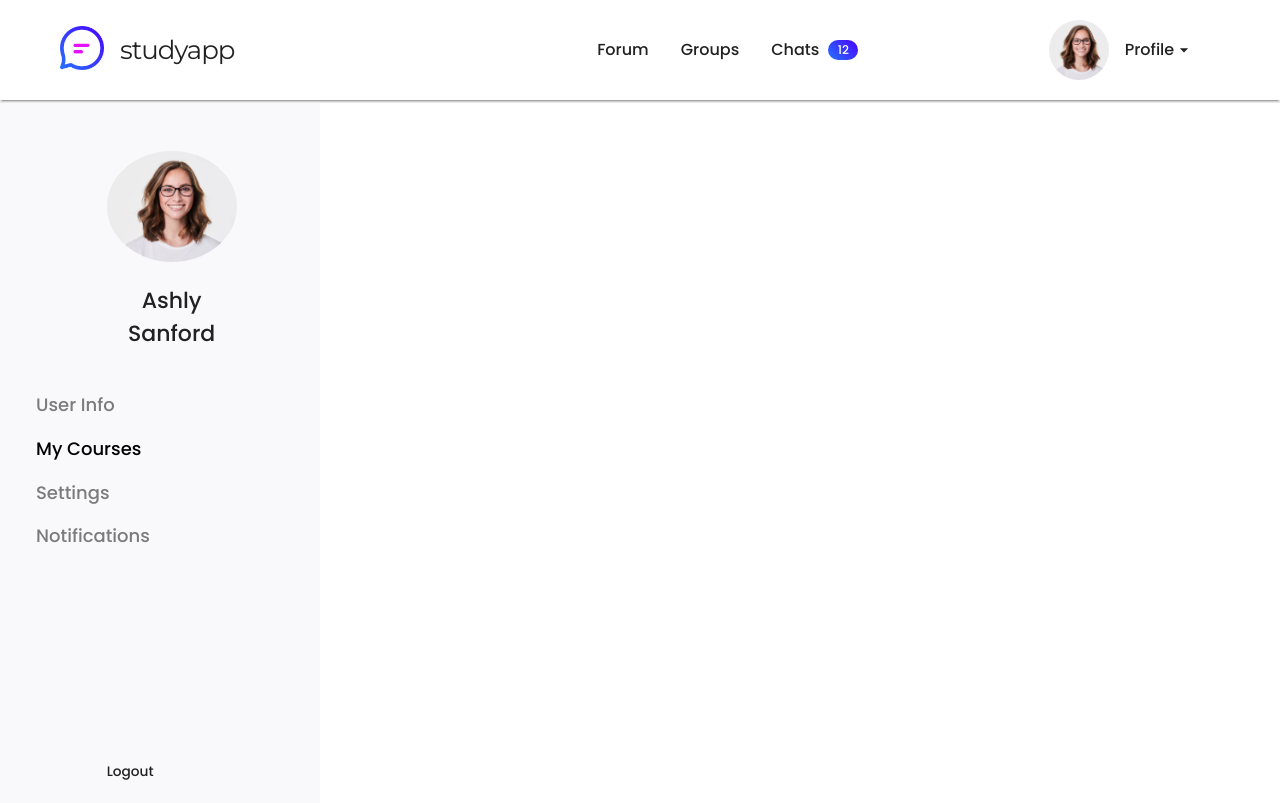
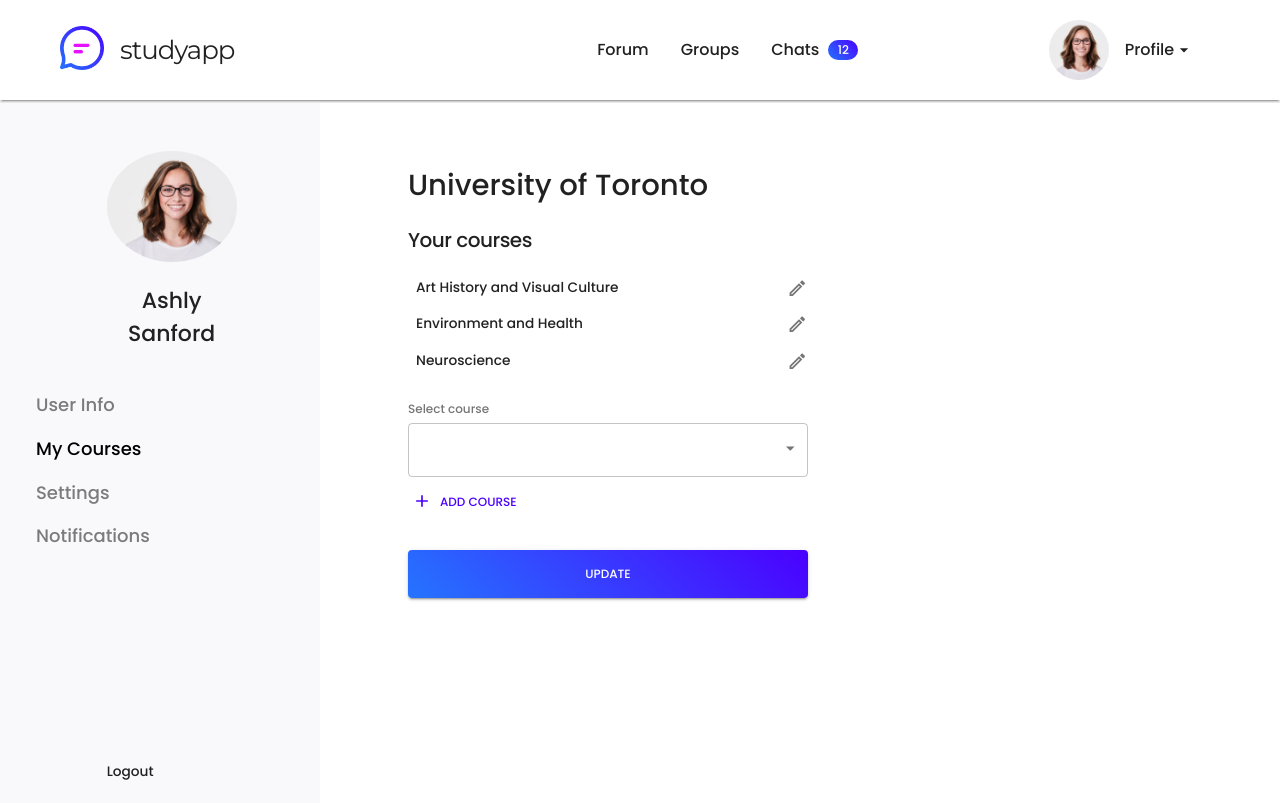
Before and after one commit to jonquag/Study-App, a React (Create React App) app in the folder client/: page /profile/courses in a window 1280 px wide. Built offline with nearby package versions, Linux system fonts and the light colour scheme.

Commit message:
Added my courses content to Profile

```diff
--- a/client/src/App.js
+++ b/client/src/App.js
@@ -10,7 +10,6 @@
 import Profile from './pages/Profile';
 import Signup from './pages/auth/Sign-up';
 import Login from './pages/auth/Login';
-import MyCourses from './pages/dashboard/MyCourses';
 
 // import UserInfo from './components/Profile/UserInfo';
 
@@ -35,7 +34,7 @@
                         <ProtectedRoute path="/chat" component={Chat} />
 
                         {/* Any other unknown paths redirects to sign-up. */}
-                        {/* <Route
+                        <Route
                             path="*"
                             render={props => (
                                 <Redirect
@@ -45,7 +44,7 @@
                                     }}
                                 />
                             )}
-                        /> */}
+                        />
                     </Switch>
                 </BrowserRouter>
             </CssBaseline>
--- a/client/src/pages/Profile.js
+++ b/client/src/pages/Profile.js
@@ -10,6 +10,7 @@
 import Notifications from '../components/Profile/Notifications';
 import Sidebar from '../components/Profile/Sidebar';
 import Navbar from '../pages/layout/Navbar';
+import MyCourses from '../pages/dashboard/MyCourses';
 
 const useStyles = makeStyles(theme => ({
     container: {
@@ -36,9 +37,9 @@
                         <Route exact path="/profile">
                             <UserInfo />
                         </Route>
-                        {/* <Route path={`${path}/courses`}>
-                        <Courses />
-                    </Route */}
+                        <Route path="/profile/courses">
+                            <MyCourses />
+                        </Route>
                         <Route path="/profile/settings">
                             <Settings />
                         </Route>
--- a/client/src/pages/dashboard/MyCourses.js
+++ b/client/src/pages/dashboard/MyCourses.js
@@ -106,10 +106,6 @@
     };
 
     return (
-        <Grid container>
-            <Grid item md={3} style={{ height: '100vh', backgroundColor: '#f1f1f1' }}>
-                Sidebar
-            </Grid>
         <Grid item container md={9} className={classes.container}>
             <Typography variant="h4" className={classes.university}>
                 {school}
@@ -124,10 +120,7 @@
                         <ListItem key={c.id} className={classes.list_item}>
                             <Typography>{c.name}</Typography>
                             <div className={classes.btn_group}>
-                                    <IconButton
-                                        edge="end"
-                                        onClick={() => removeCourse(c.id)}
-                                    >
+                                <IconButton edge="end" onClick={() => removeCourse(c.id)}>
                                     <DeleteIcon />
                                 </IconButton>
                                 <IconButton edge="end" onClick={() => setCourse('')}>
@@ -174,11 +167,7 @@
                     })}
                 </Select>
                 <Grid style={{ marginTop: 8 }}>
-                        <Button
-                            color="primary"
-                            startIcon={<AddIcon />}
-                            onClick={addCourse}
-                        >
+                    <Button color="primary" startIcon={<AddIcon />} onClick={addCourse}>
                         Add course
                     </Button>
                 </Grid>
@@ -191,7 +180,6 @@
                 </Button>
             </form>
         </Grid>
-        </Grid>
     );
 };
 
```
Lines whose indentation alone changed are shown as unchanged.
